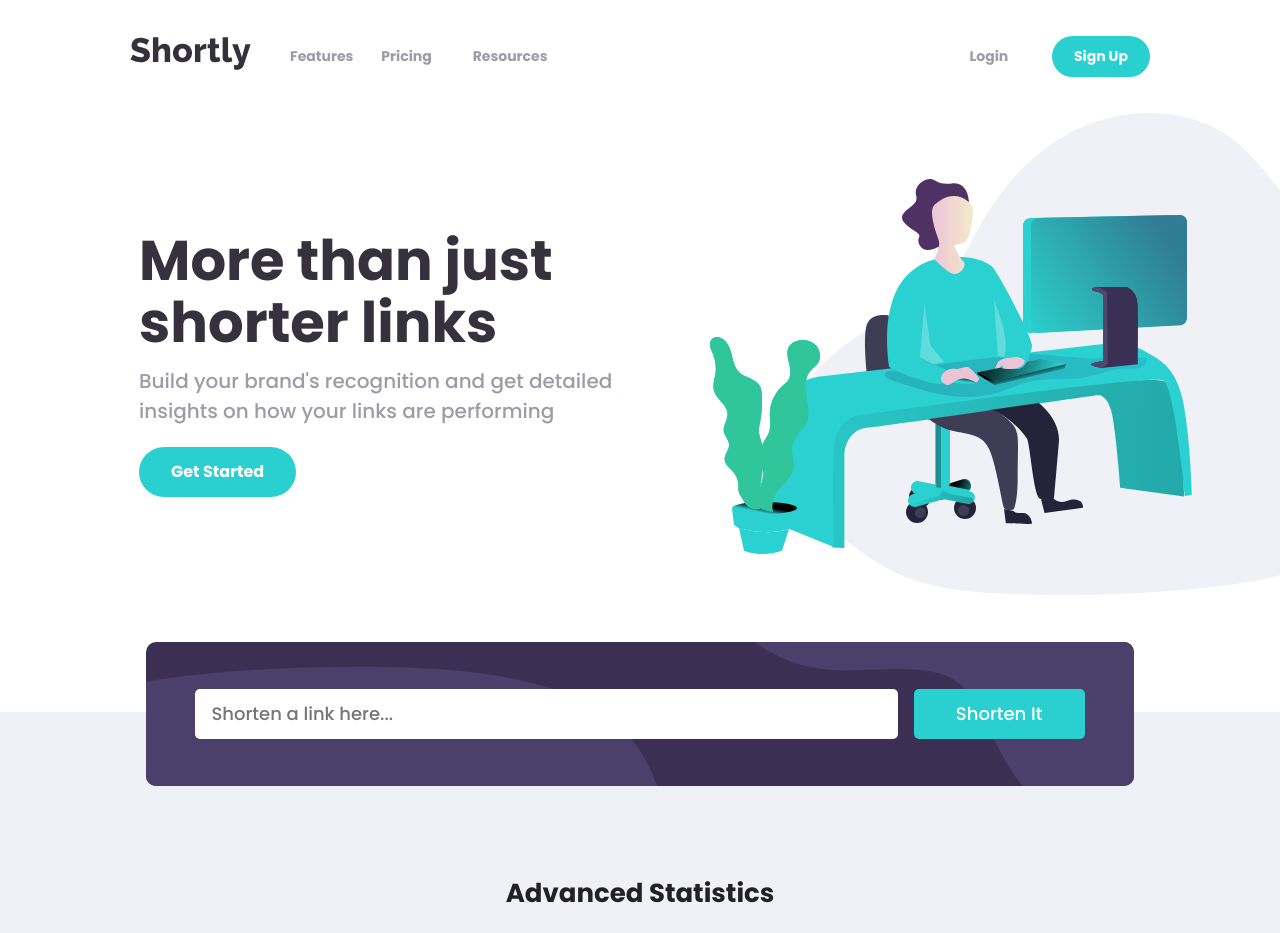
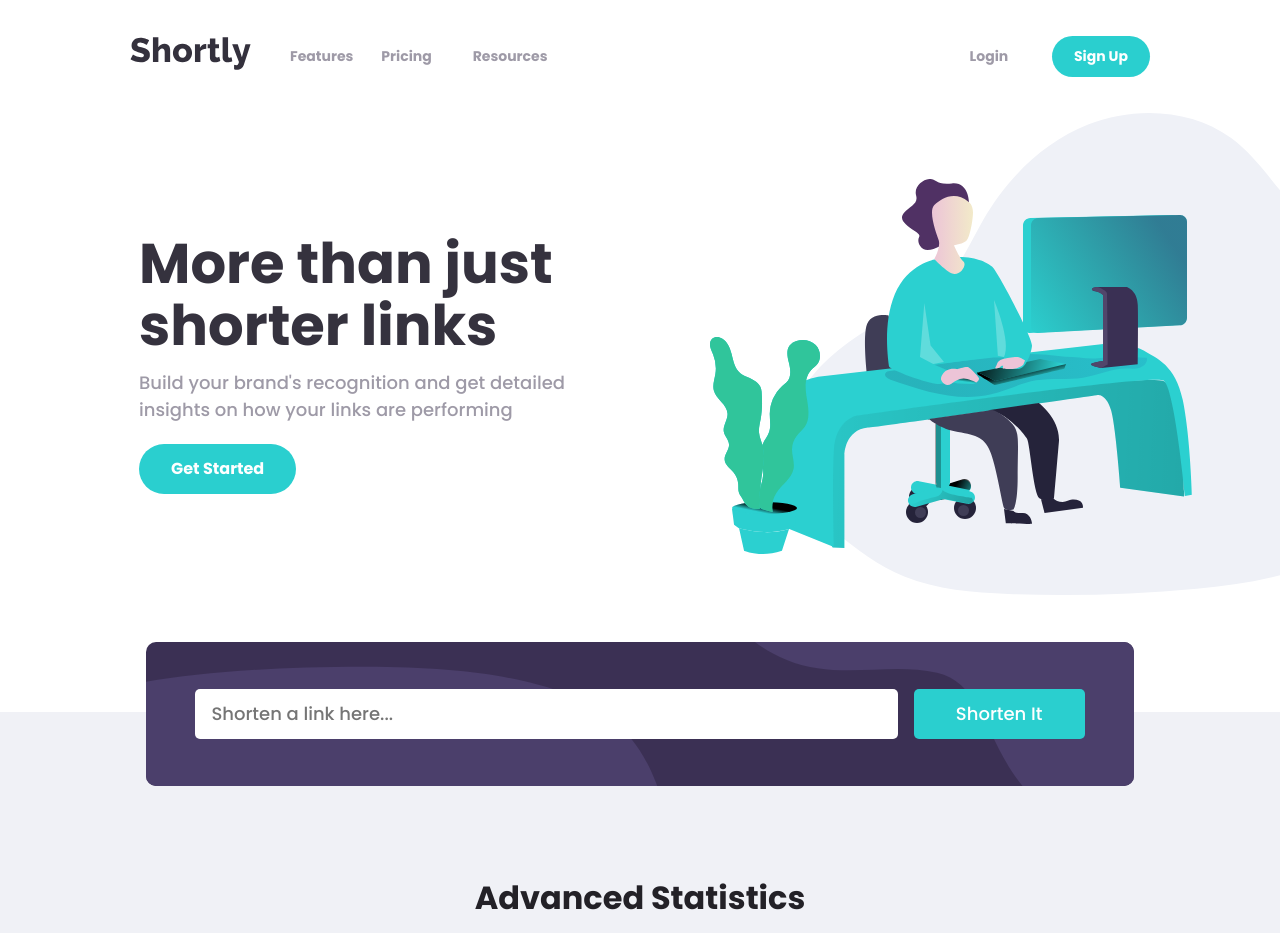
Before and after one commit to Ocholla-T/shortly, a Vue app: page / in a window 1280 px wide. Shown: the top 933 px of the page. Built offline with nearby package versions, Linux system fonts and the light colour scheme.

Commit message:
refactor

```diff
--- a/src/components/HeroSection.vue
+++ b/src/components/HeroSection.vue
@@ -106,7 +106,6 @@ export default {
 
     &__paragraph {
       margin: 0.75rem 0 2rem 0;
-      font-size: 1.25rem;
     }
   }
 }
--- a/src/components/Services.vue
+++ b/src/components/Services.vue
@@ -80,7 +80,7 @@ export default {
     }
     > h2 {
       color: $very-dark-violet;
-      font-size: 1.625rem;
+      font-size: 2rem;
       margin-bottom: 1rem;
     }
 
```
